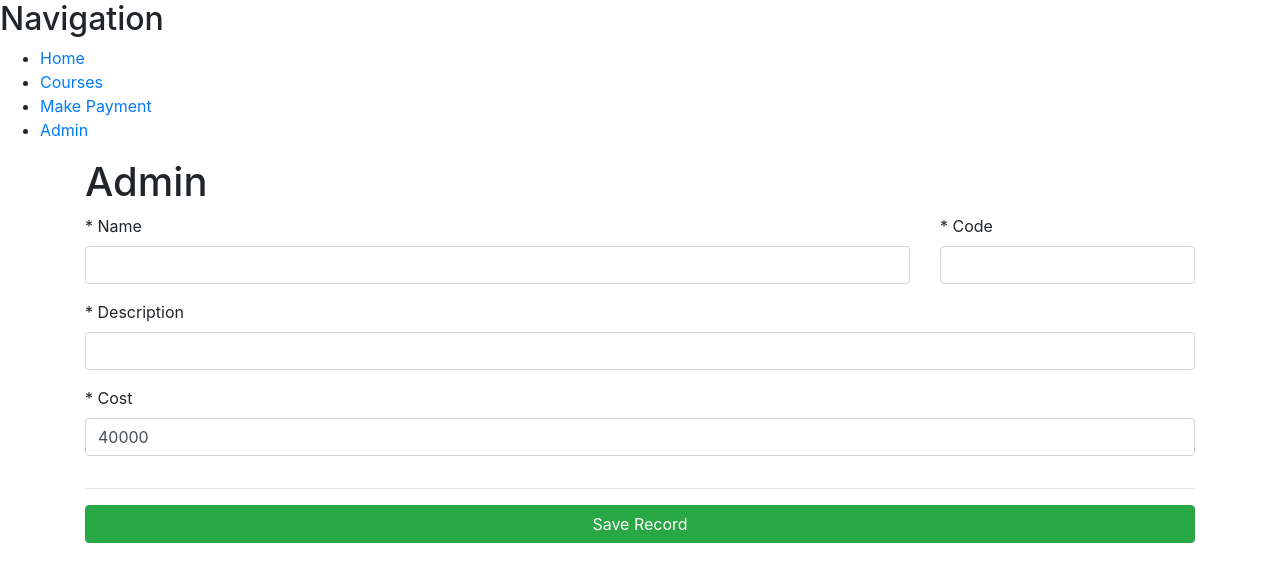
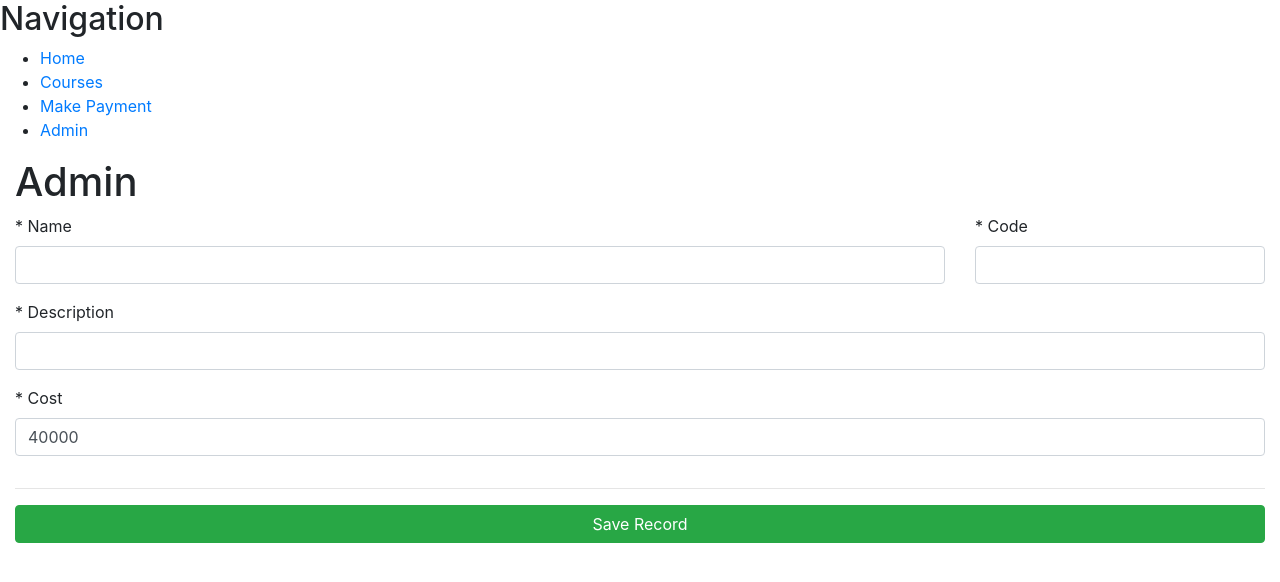
Before and after one commit to ralampay/trainocate-ecommerce-web, a React (Create React App) app: page /admin in a window 1280 px wide. Shown: the top 582 px of the page. Built offline with nearby package versions, Linux system fonts and the light colour scheme; the HTML template or start-up script is replaced by a standard one.

Commit message:
added error notification component for admin page

```diff
--- a/src/AdminCourseForm.js
+++ b/src/AdminCourseForm.js
@@ -1,4 +1,6 @@
 import React from "react";
+
+import ErrorNotification from "./ErrorNotification";
 
 export default class AdminCourseForm extends React.Component {
   constructor(props) {
@@ -9,13 +11,15 @@ export default class AdminCourseForm extends React.Component {
       code: props.code || "",
       description: props.description || "",
       cost: props.cost || 40000.00,
-      isSubmitting: false
+      isSubmitting: false,
+      errors: []
     }
   }
 
   handleSaveClicked() {
     this.setState({
-      isSubmitting: true
+      isSubmitting: true,
+      errors: []
     });
   }
 
@@ -46,6 +50,9 @@ export default class AdminCourseForm extends React.Component {
   render() {
     return (
       <div>
+        <ErrorNotification
+          messages={this.state.errors}
+        />
         <div className="row">
           <div className="col-md-9 col-xs-12">
             <div className="form-group">
--- a/src/AdminIndex.js
+++ b/src/AdminIndex.js
@@ -13,7 +13,7 @@ export default class AdminIndex extends React.Component {
 
   render() {
     return (
-      <div className="container">
+      <div className="container-fluid">
         <h1>
           Admin
         </h1>
```
